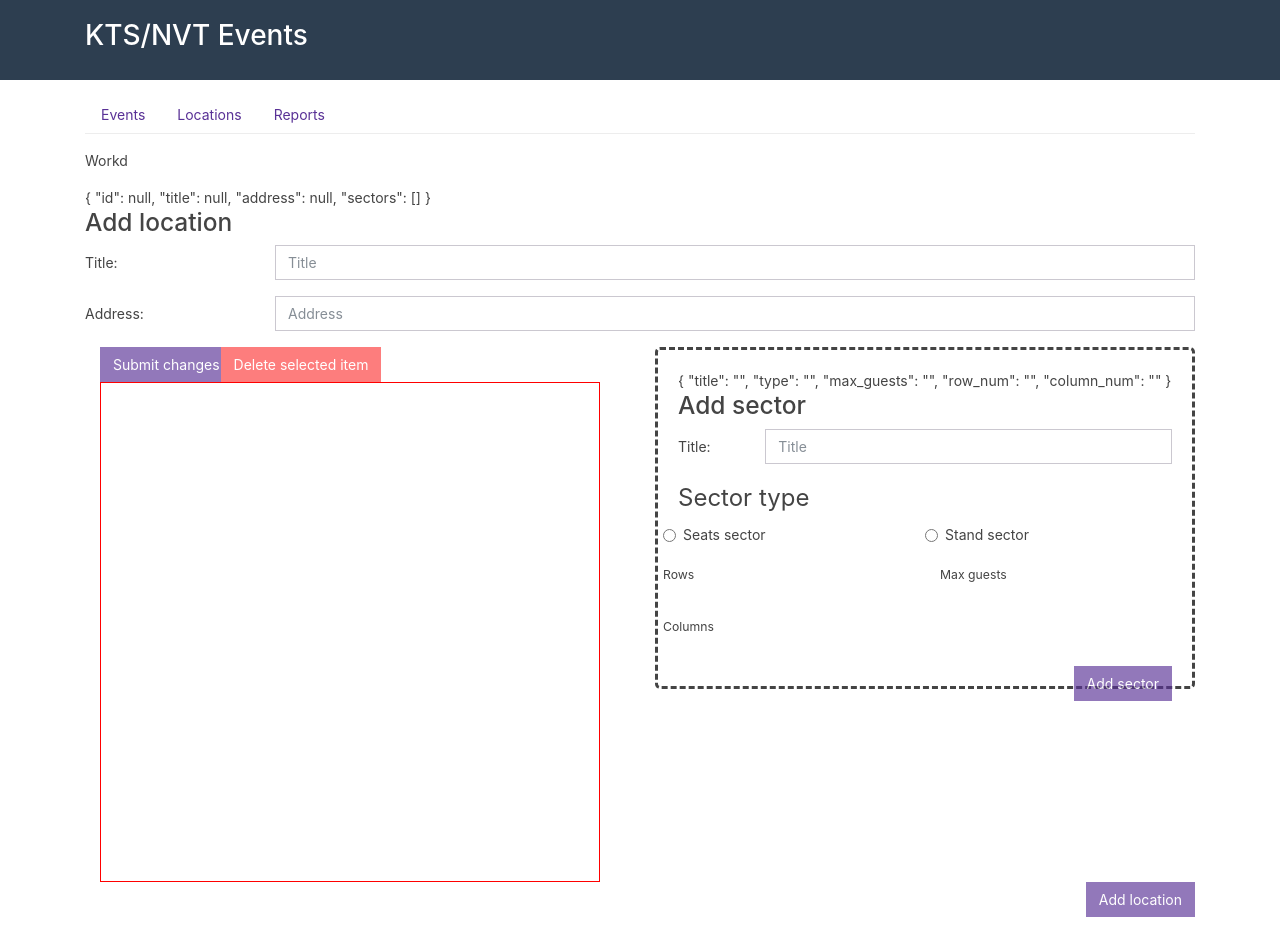
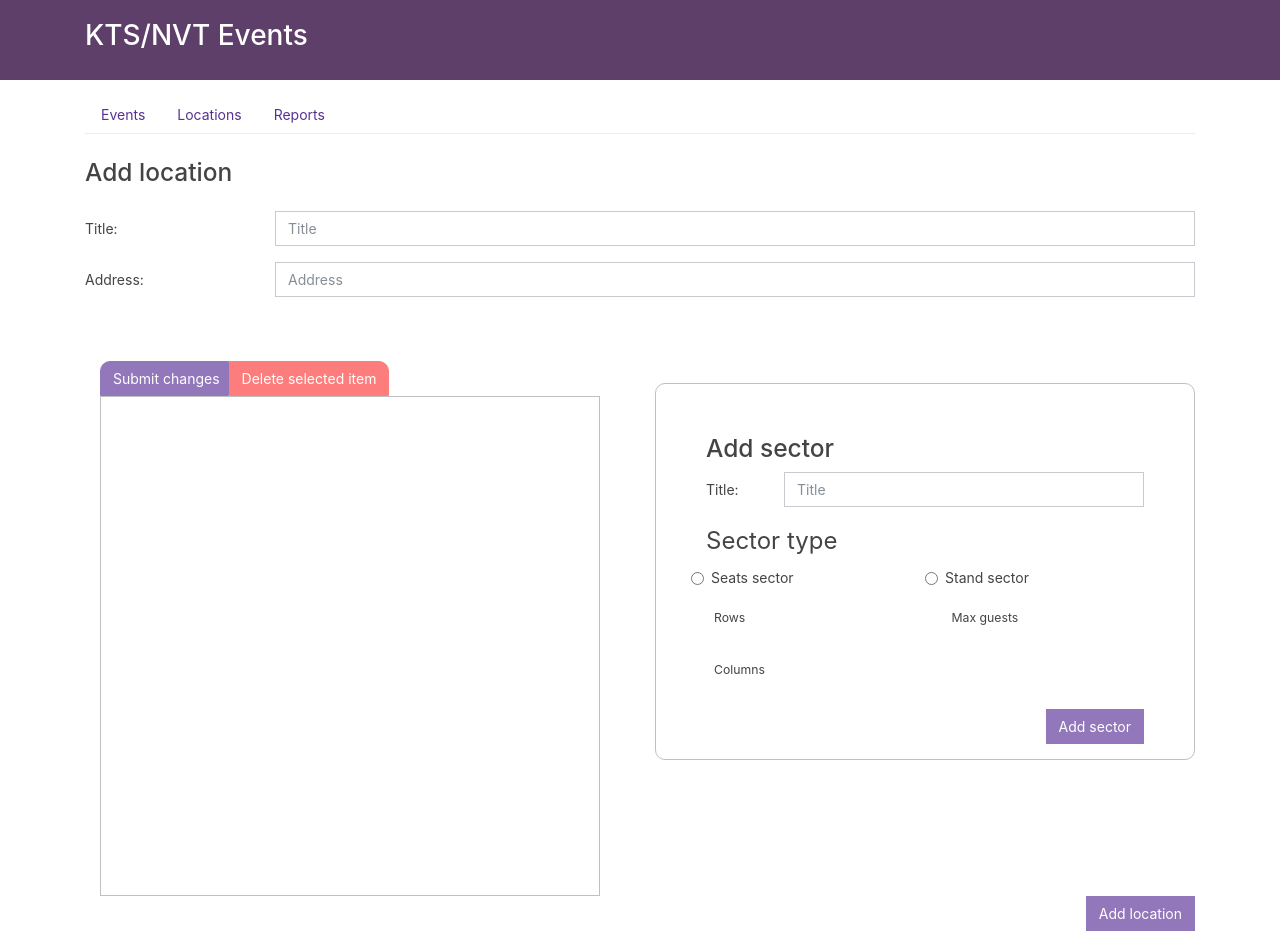
Before and after one commit to gluvajicb/KTS-NVT, an Angular app in the folder Frontend/Angular-NVT/: page /locations/add in a window 1280 px wide. Built offline with nearby package versions, Linux system fonts and the light colour scheme.

Commit message:
Add new location css added

```diff
--- a/Frontend/Angular-NVT/src/app/core/header/header.component.html
+++ b/Frontend/Angular-NVT/src/app/core/header/header.component.html
@@ -1,4 +1,4 @@
-<nav class="navbar navbar-inverse navigation navbar-fixed-top" style="background-color: #2d3e50;!important">
+<nav class="navbar navbar-inverse navigation navbar-fixed-top" style="background-color: #5D3F6A;!important">
   <div class="container">
     <div class="navbar-header">
       <h2 style="color:white">KTS/NVT Events</h2>
--- a/Frontend/Angular-NVT/src/app/locations/add-location-form/add-location-form.component.html
+++ b/Frontend/Angular-NVT/src/app/locations/add-location-form/add-location-form.component.html
@@ -1,7 +1,6 @@
-<p>Workd</p>
-{{ location | json}}
+
 <form #locationForm="ngForm" novalidate>
-	<h3>Add location</h3>
+	<h3 class="mt-2 mb-4">Add location</h3>
 	<div class="form-group row">
 		<label for="title" class="col-2 col-form-label">Title:</label>
 		<div class="col-10">
--- a/Frontend/Angular-NVT/src/app/locations/add-sector/add-sector.component.css
+++ b/Frontend/Angular-NVT/src/app/locations/add-sector/add-sector.component.css
@@ -1,5 +1,6 @@
 #container {
-    border-style: dashed;
-    border-radius: 5px;
+    border: 1px solid #C0C0C0;
+    border-radius: 10px;
     padding: 20px;
+    margin-top: 5em;
 }
--- a/Frontend/Angular-NVT/src/app/locations/add-sector/add-sector.component.html
+++ b/Frontend/Angular-NVT/src/app/locations/add-sector/add-sector.component.html
@@ -1,6 +1,5 @@
 <div id="container">
-{{ sectorForm.value | json }}
-<form (submit)="onSubmit()" class="reactiveForm" [formGroup]="sectorForm">
+<form (submit)="onSubmit()" class="reactiveForm" [formGroup]="sectorForm" style="margin: 30px;">
 	<h3>Add sector</h3>
 	<div class="form-group row">
 		<label for="title" class="col-2 col-form-label">Title:</label>
@@ -31,7 +30,7 @@
 		</div>
 	  </fieldset>
 
-	  <div class="row">
+	  <div class="row ml-2">
 		<div class="col">
 			<div class="form-group row">
 				<label class="col-form-label-sm" for="inputRow">Rows</label>
--- a/Frontend/Angular-NVT/src/app/locations/sector-canvas/sector-canvas.component.html
+++ b/Frontend/Angular-NVT/src/app/locations/sector-canvas/sector-canvas.component.html
@@ -4,9 +4,9 @@
       Reset Zoom
     </button>
 -->
-<div class="container">
-    <button (click)="sendCanvas()" *ngIf="this.editable" id="submitChangesButton" class="btn btn-primary" [disabled]="!this.hasUnsavedChanges">Submit changes</button>
+<div class="container mt-5">
+    <button (click)="sendCanvas()" *ngIf="this.editable" id="submitChangesButton" class="btn btn-primary pr-2" style="border-radius: 10px 0px 0px 0px;" [disabled]="!this.hasUnsavedChanges">Submit changes</button>
+    <button (click)="clickedDelete()" *ngIf="this.editable" class="btn btn-danger" [disabled]="!this.itemSelected" style="border-radius: 0px 10px 0px 0px;">Delete selected item</button>
+    <canvas id="canvas" width="500" height="500" style="border: 1px solid #C0C0C0;"></canvas>
     <small *ngIf="this.hasUnsavedChanges" class="text-danger">Unsaved changes*</small>
-    <button (click)="clickedDelete()" *ngIf="this.editable" class="btn btn-danger" [disabled]="!this.itemSelected">Delete selected item</button>
-    <canvas id="canvas" width="500" height="500" style="border: 1px solid red;"></canvas>
 </div>
```
